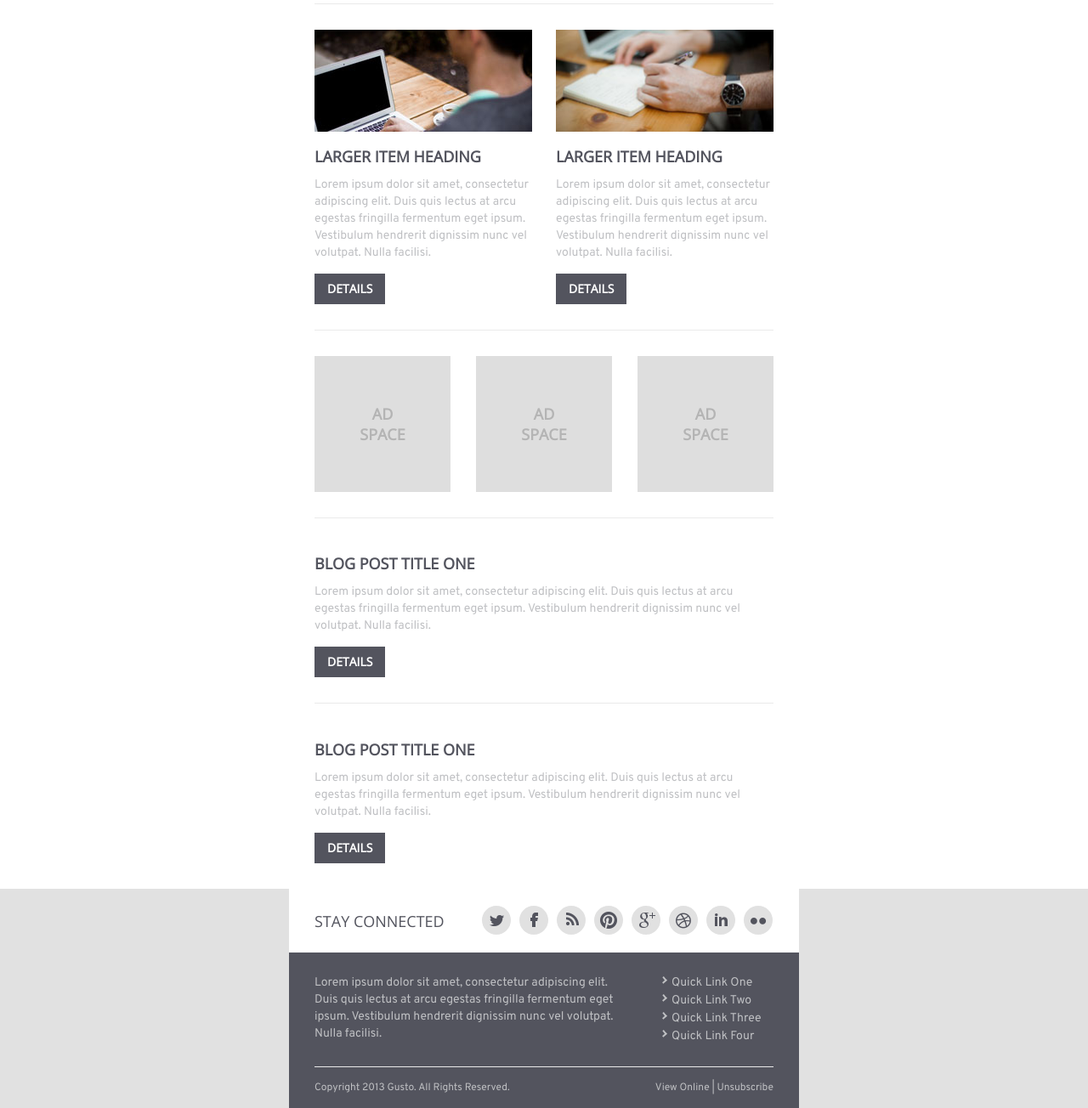
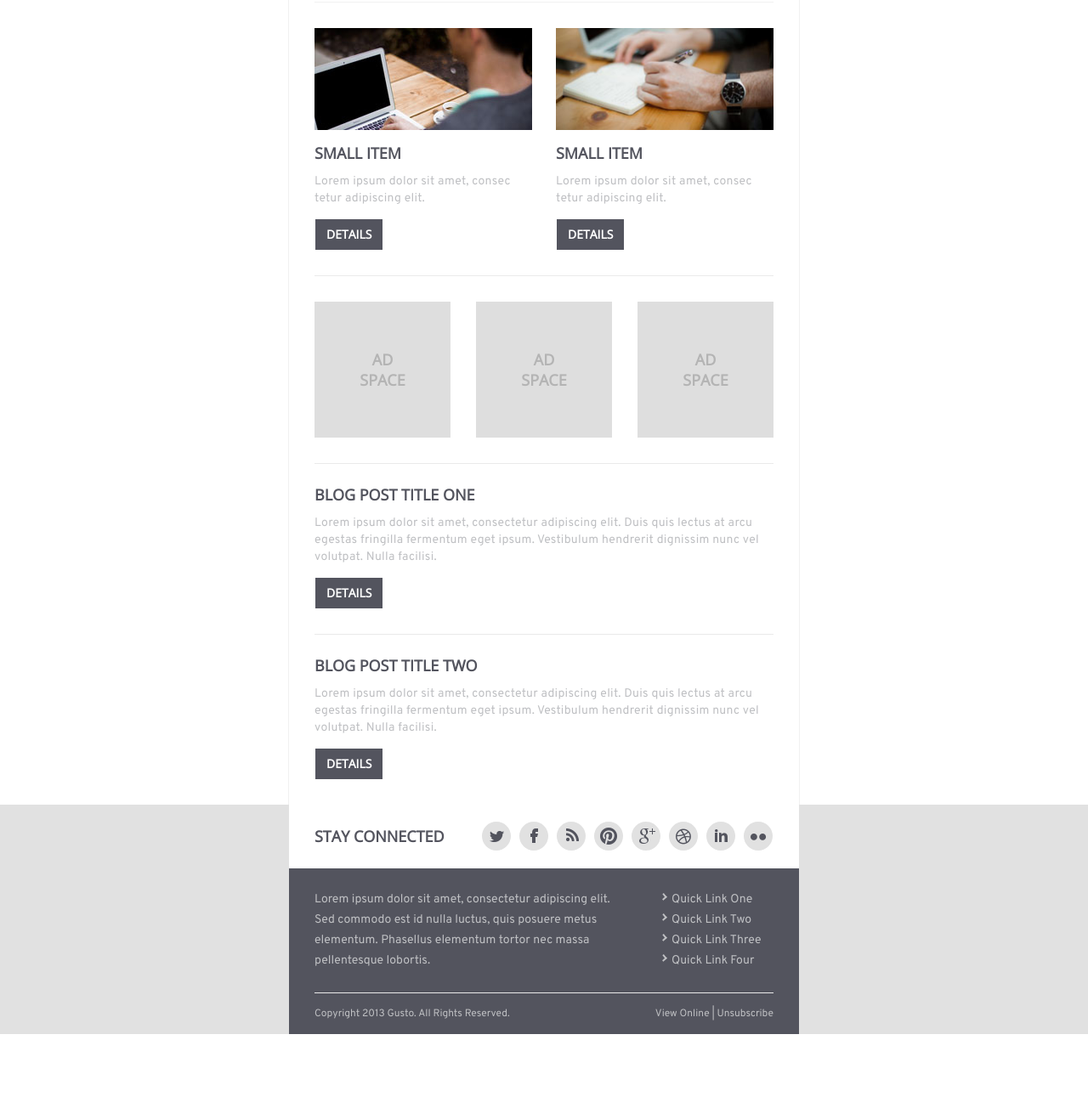
Before and after one commit to IlyaPiatkov/1, a website: page src/index.html in a window 1280 px wide. Shown: the part 568-1872 px from the top of the page at 85% size. After the commit the page ends 1785 px from the top, so only its background shows below. Drawn offline with nearby package versions, Linux system fonts and the light colour scheme; files that its build step writes are made by us from their sources; files whose address does not match are found by name.

Commit message:
PerfectPixel ~ 2-4px

```diff
--- a/src/index.html
+++ b/src/index.html
@@ -34,16 +34,16 @@
 						<figure class="large-items__img">
 						<img src="img/3.jpg" height="120" width="256" alt="photo3">
 					</figure>
-					<h2 class="small-items__title">Larger Item Heading</h2>
-					<p class="small-items__text">Lorem ipsum dolor sit amet, consectetur adipiscing elit. Duis quis lectus at arcu egestas fringilla fermentum eget ipsum. Vestibulum hendrerit dignissim nunc vel volutpat. Nulla facilisi.</p>
+					<h2 class="small-items__title">Small Item</h2>
+					<p class="small-items__text">Lorem ipsum dolor sit amet, consec tetur adipiscing elit.</p>
 					<button type="submit" class="btn">Details</button>
 					</div>
 					<div class="small-items__column-right">
 						<figure class="large-items__img">
 						<img src="img/2.jpg" height="120" width="256" alt="photo2">
 					</figure>
-					<h2 class="small-items__title">Larger Item Heading</h2>
-					<p class="small-items__text">Lorem ipsum dolor sit amet, consectetur adipiscing elit. Duis quis lectus at arcu egestas fringilla fermentum eget ipsum. Vestibulum hendrerit dignissim nunc vel volutpat. Nulla facilisi.</p>
+					<h2 class="small-items__title">Small Item</h2>
+					<p class="small-items__text">Lorem ipsum dolor sit amet, consec tetur adipiscing elit.</p>
 					<button type="submit" class="btn">Details</button>
 					</div>
 				</section>
@@ -61,7 +61,7 @@
 						<button type="submit" class="btn">Details</button>
 					</div>
 					<div class="blog-items__list">
-						<h2 class="blog-items__title">Blog Post Title One</h2>
+						<h2 class="blog-items__title">Blog Post Title Two</h2>
 						<p class="blog-items__text">Lorem ipsum dolor sit amet, consectetur adipiscing elit. Duis quis lectus at arcu egestas fringilla fermentum eget ipsum. Vestibulum hendrerit dignissim nunc vel volutpat. Nulla facilisi.</p>
 						<button type="submit" class="btn">Details</button>
 					</div>
@@ -86,7 +86,7 @@
 			</div>
 			<div class="footer-page__wrapper">
 				<section class="blurb">
-					<p class="blurb__text">Lorem ipsum dolor sit amet, consectetur adipiscing elit. Duis quis lectus at arcu egestas fringilla fermentum eget ipsum. Vestibulum hendrerit dignissim nunc vel volutpat. Nulla facilisi.</p>
+					<p class="blurb__text blurb__text--style">Lorem ipsum dolor sit amet, consectetur adipiscing elit. Sed commodo est id nulla luctus, quis posuere metus elementum. Phasellus elementum tortor nec massa pellentesque lobortis.</p>
 					<ul class="blurb__list">
 						<li><a href="#">Quick Link One</a></li>
 						<li><a href="#">Quick Link Two</a></li>
--- a/src/sass/_block-items.scss
+++ b/src/sass/_block-items.scss
@@ -4,7 +4,7 @@
 }
 .blog-items__list {
 	border-bottom: 1px solid #eaeaea;
-	padding: 30px 0;
+	padding: 14px 0 30px 0;
 	&:last-child {
 		border-bottom: none;
 	}
--- a/src/sass/_blurb.scss
+++ b/src/sass/_blurb.scss
@@ -9,19 +9,23 @@
 	border-bottom: 25px solid #53545e;
 	border-top: 25px solid #53545e;
 }
+.blurb__text--style {
+	line-height: 24px;
+	letter-spacing: 0.05px;
+}
 .blurb__list {
 	display: table-cell;
 	padding-left: 60px;
 	width: 120px;
 	list-style: none;
-	border-bottom: 25px solid #53545e;
-	border-top: 25px solid #53545e;
+	border-bottom: 25px solid $bgfon;
+	border-top: 25px solid $bgfon;
 }
 .blurb__list a {
 	position: relative;
 	font-family: 'Overpass', 'arial', sans-serif;
 	font-size: 14px;
-	line-height: 20px;
+	line-height: 24px;
 	color: #bfc0c3;
 	text-decoration: none;
 	&:hover {
--- a/src/sass/_content.scss
+++ b/src/sass/_content.scss
@@ -1,3 +1,5 @@
 .content__wrapper {
 	@include container;
+	border-left: 1px solid $bordergreey;
+	border-right: 1px solid $bordergreey;
 }
--- a/src/sass/_footer-page.scss
+++ b/src/sass/_footer-page.scss
@@ -5,6 +5,6 @@
 	@include container;
 	background: #ffffff;
 	&:last-child {
-		background: #53545e;
+		background: $bgfon;
 	}
 }
--- a/src/sass/_header-page.scss
+++ b/src/sass/_header-page.scss
@@ -5,14 +5,18 @@
 	@include container;
 	display: table;
 	height: 100px;
-	background: #53545e;
+	background: $bgfon;
 }
 .logo {
+	padding-top: 5px;
+	padding-left: 1px;
 	display: table-cell;
 	text-align: left;
 	vertical-align: middle;
 }
 .header-page__title {
+	padding-top: 18px;
+	letter-spacing: 0.05px;
 	display: table-cell;
 	text-align: right;
 	vertical-align: middle;
--- a/src/sass/_large-items.scss
+++ b/src/sass/_large-items.scss
@@ -1,5 +1,5 @@
 .large-items {
-	border-bottom: 1px solid #eaeaea;
+	border-bottom: 1px solid $bordergreey;
 	padding: 30px 0;
 }
 .large-items__img {
--- a/src/sass/_mixin.scss
+++ b/src/sass/_mixin.scss
@@ -4,8 +4,9 @@
 	padding: 0 30px;
 }
 .btn {
-	padding: 6px 15px;
-	background: #53545e;
+	padding: 6px 13px;
+	margin-left: 1px;
+	background: $bgfon;
 	text-transform: uppercase;
 	font-weight: bold;
 	font-size: 14px;
@@ -23,10 +24,12 @@
 }
 @mixin title {
 	&__title {
+		margin-top: 13px;
 		font-family: 'Open Sans', 'arial', sans-serif;
 		font-size: 18px;
+		font-weight: bold;
 		line-height: 18px;
-		color: #53545e;
+		color: $colorH2;
 		text-transform: uppercase;
 	}
 }
@@ -35,6 +38,7 @@
 		font-family: 'Overpass', 'arial', sans-serif;
 		font-size: 14px;
 		line-height: 20px;
-		color: #bfc0c3;
+		letter-spacing: 0.28px;
+		color: $colorP;
 	}
 }
--- a/src/sass/_scaffolding.scss
+++ b/src/sass/_scaffolding.scss
@@ -0,0 +1,7 @@
+$bordergreey: #f1f1f1;
+$bgfon: #53545e;
+
+
+
+$colorH2: #53545e;
+$colorP: #bfc0c3;
--- a/src/sass/styles.sass
+++ b/src/sass/styles.sass
@@ -1,6 +1,6 @@
 @import "normalize"
+@import "scaffolding"
 @import "mixin"
-@import "scaffolding"
 @import "header-page"
 @import "content"
 @import "large-items"
```
Also changed, not shown: build/css/styles.css, build/img/1.jpg, build/img/logo.png, build/index.html, 1 other file.
